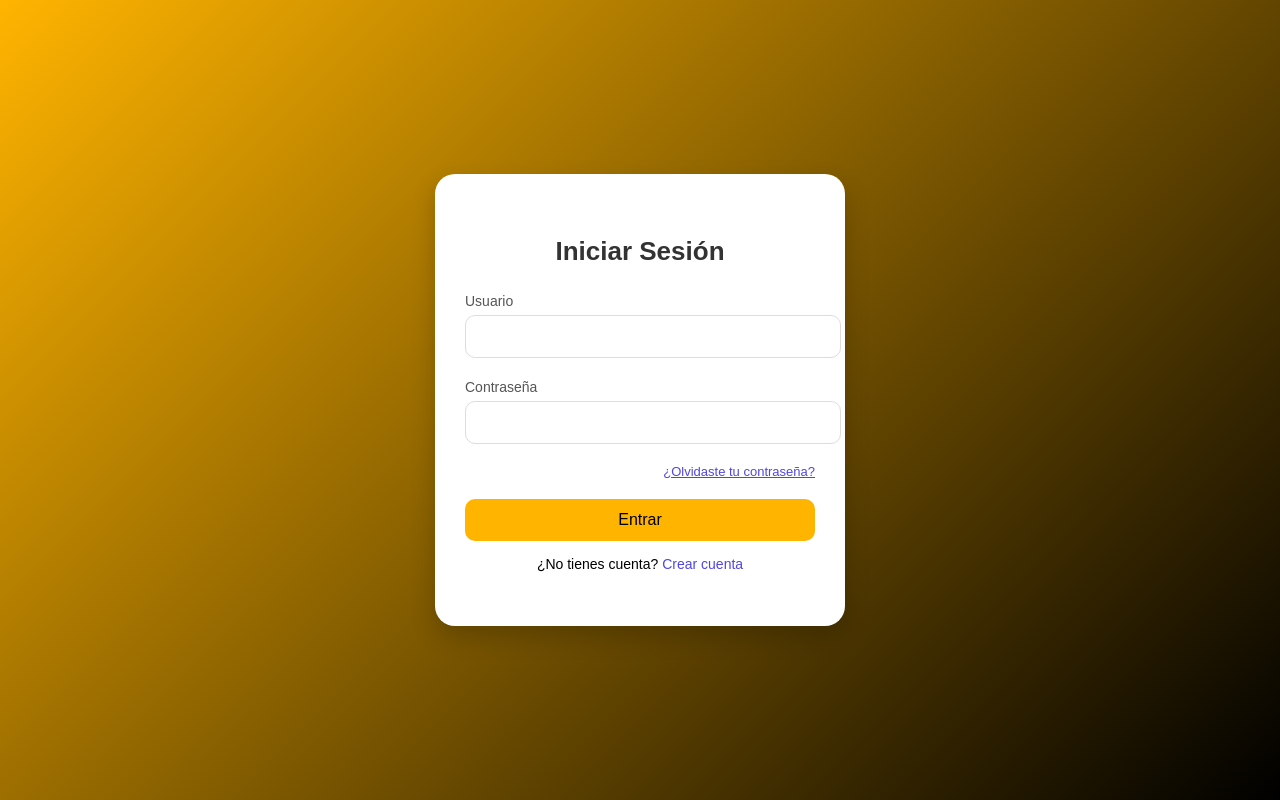
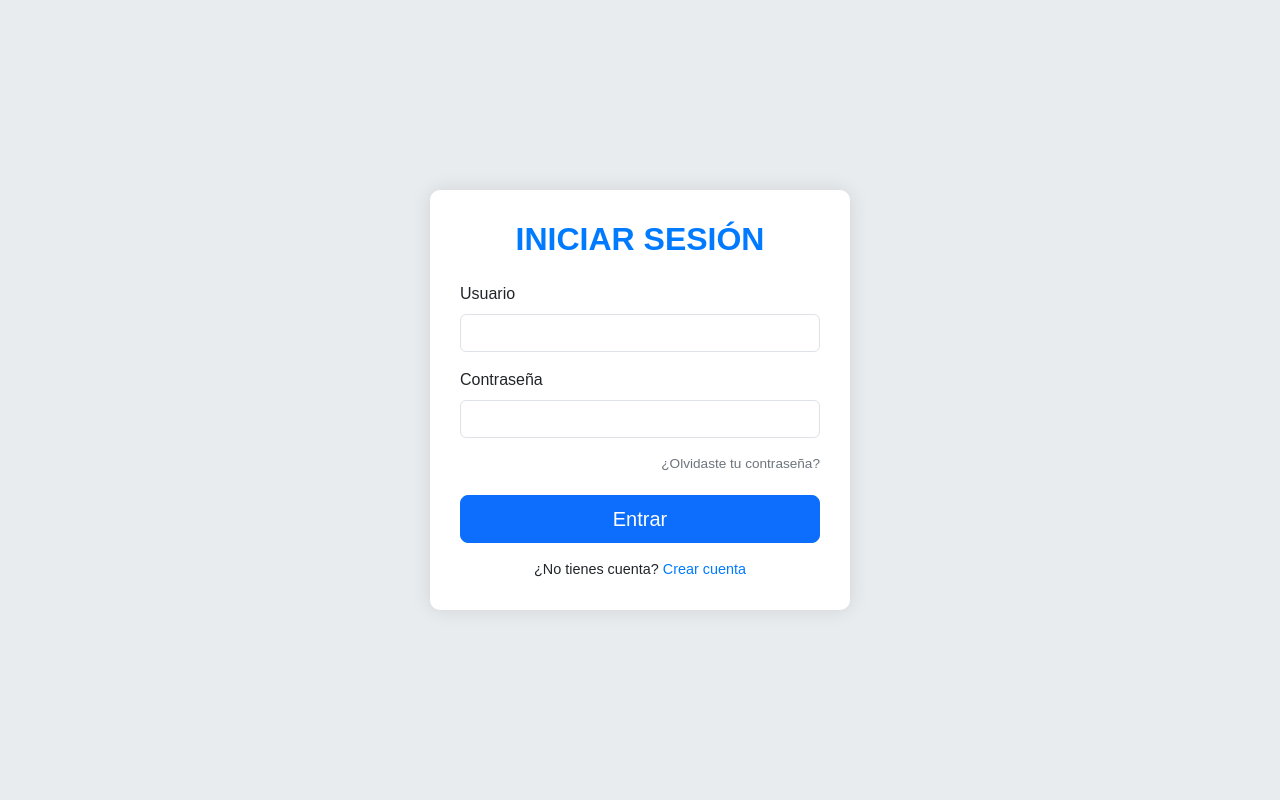
Before and after one commit to edithpina19/taller2, a Django app: page /login/ in a window 1280 px wide. Run offline with Django 5.2, Linux system fonts and the light colour scheme.

Commit message:
Update login.html

```diff
--- a/usuarios/templates/usuarios/login.html
+++ b/usuarios/templates/usuarios/login.html
@@ -1,258 +1,95 @@
+{% load static %}
 <!DOCTYPE html>
 <html lang="es">
-
 <head>
-
     <meta charset="UTF-8">
-
     <meta name="viewport" content="width=device-width, initial-scale=1.0">
-
-    <title>Login</title>
-
-
+    <title>Iniciar Sesión</title>
+    <link href="https://cdn.jsdelivr.net/npm/bootstrap@5.3.3/dist/css/bootstrap.min.css" rel="stylesheet" integrity="sha384-QWTKZyjpPEjISv5WaRU9OFeRpok6YctnYmDr5pNlyT2bRjXh0JMhjY6hW+ALEwIH" crossorigin="anonymous">
 
     <style>
-
         body {
-
-            margin: 0;
-
-            padding: 0;
-
+            /* Mismo fondo que la página de Crear Cuenta */
+            background-color: #e9ecef; /* Un gris claro suave */
+            min-height: 100vh;
+            display: flex;
+            justify-content: center;
+            align-items: center;
             font-family: Arial, sans-serif;
-
-            background: linear-gradient(135deg, #ffb400, #000000);
-
-            height: 100vh;
-
-            display: flex;
-
-            justify-content: center;
-
-            align-items: center;
-
         }
-
-
-
         .login-container {
-
-            background: #ffffff;
-
-            padding: 40px 30px;
-
-            width: 350px;
-
-            border-radius: 20px;
-
-            box-shadow: 0 10px 25px rgba(0, 0, 0, 0.2);
-
-            text-align: center;
-
+            /* Estilo de tarjeta moderno y centrado */
+            max-width: 420px;
+            width: 100%;
+            padding: 30px;
+            border-radius: 10px;
+            background-color: #ffffff;
+            box-shadow: 0 0 20px rgba(0, 0, 0, 0.1);
         }
-
-
-
-        .login-container h2 {
-
-            margin-bottom: 25px;
-
-            font-size: 26px;
-
-            color: #333;
-
+        h2 {
+            font-weight: 600;
+            color: #007bff; /* Color primario */
         }
-
-
-
-        .input-box {
-
-            margin-bottom: 20px;
-
-            text-align: left;
-
+        .info-link {
+            font-size: 0.9em;
         }
-
-
-
-        .input-box label {
-
-            font-size: 14px;
-
-            color: #555;
-
+        .info-link a {
+            color: #007bff;
+            text-decoration: none;
         }
-
-
-
-        .input-box input {
-
-            width: 100%;
-
-            padding: 12px;
-
-            margin-top: 5px;
-
-            border: 1px solid #ccc;
-
-            border-radius: 10px;
-
-            font-size: 15px;
-
-            border: 1.5px solid #ddd;
-
-            transition: 0.3s;
-
-        }
-
-
-
-        .input-box input:focus {
-
-            border-color: #4f46e5;
-
-            outline: none;
-
-            box-shadow: 0 0 4px rgba(79, 70, 229, 0.5);
-
-        }
-
-
-
-        .btn-login {
-
-            width: 100%;
-
-            padding: 12px;
-
-            background: #ffb400;
-
-            color: black;
-
-            border: none;
-
-            border-radius: 10px;
-
-            font-size: 16px;
-
-            cursor: pointer;
-
-            transition: 0.2s;
-
-        }
-
-
-
-        .btn-login:hover {
-
-            background: #ba8e23;
-
-        }
-
-
-
-        .link {
-
-            margin-top: 15px;
-
-            font-size: 14px;
-
-        }
-
-
-
-        .link a {
-
-            color: #4f46e5;
-
-            text-decoration: none;
-
-        }
-
-
-
-        .link a:hover {
-
-            text-decoration: underline;
-
-        }
-
-        /* CSS ADICIONAL PARA EL ENLACE DE RECUPERACIÓN */
         .forgot-password-link {
             display: block;
             text-align: right;
-            margin-bottom: 20px; /* Separación del botón */
-            font-size: 13px;
-            text-decoration: none; /* Asegura que no haya doble subrayado */
+            margin-bottom: 20px;
+            font-size: 0.85em;
         }
-
         .forgot-password-link a {
-            color: #4f46e5;
+            color: #6c757d; /* Gris tenue para no competir con el botón */
+            text-decoration: none;
         }
-
+        .forgot-password-link a:hover {
+             color: #007bff;
+        }
     </style>
-
 </head>
-
 <body>
 
-
-
 <div class="login-container">
-
-        <h2>Iniciar Sesión</h2>
+    <h2 class="text-center mb-4">INICIAR SESIÓN</h2>
 
     {% if messages %}
-
         {% for message in messages %}
-
-            <p style="color: red; font-size: 14px; margin-bottom: 15px;">
-
+            <div class="alert alert-danger alert-dismissible fade show" role="alert">
                 {{ message }}
-
-            </p>
-
+                <button type="button" class="btn-close" data-bs-dismiss="alert" aria-label="Close"></button>
+            </div>
         {% endfor %}
-
     {% endif %}
-
     <form action="{% url 'login' %}" method="POST">
-
         {% csrf_token %}
 
-            <div class="input-box">
-
-                <label>Usuario</label>
-
-                <input type="text" name="username" required>
-
+        <div class="mb-3">
+            <label for="username" class="form-label">Usuario</label>
+            <input type="text" id="username" name="username" class="form-control" required>
         </div>
 
-
-
-            <div class="input-box">
-
-                <label>Contraseña</label>
-
-                <input type="password" name="password" required>
-
+        <div class="mb-3">
+            <label for="password" class="form-label">Contraseña</label>
+            <input type="password" id="password" name="password" class="form-control" required>
         </div>
 
         <div class="forgot-password-link">
             <a href="{% url 'restablecer_contrasena' %}">¿Olvidaste tu contraseña?</a>
         </div>
-            <button class="btn-login">Entrar</button>
 
+        <button type="submit" class="btn btn-primary btn-lg w-100">Entrar</button>
 
-
-            <p class="link">¿No tienes cuenta? <a href="/cuenta">Crear cuenta</a></p>
-
+        <div class="text-center mt-3 info-link">
+            ¿No tienes cuenta? <a href="/cuenta">Crear cuenta</a>
+        </div>
     </form>
-
 </div>
 
-
-
+<script src="https://cdn.jsdelivr.net/npm/bootstrap@5.3.3/dist/js/bootstrap.bundle.min.js" integrity="sha384-YvpcrYf0tY3lHB60NNkmXc5s9fDVZLESaAA55NDzOxhy9GkcIdslK1eN7N6jIeHz" crossorigin="anonymous"></script>
 </body>
-
 </html>
```
Lines whose indentation alone changed are shown as unchanged.
